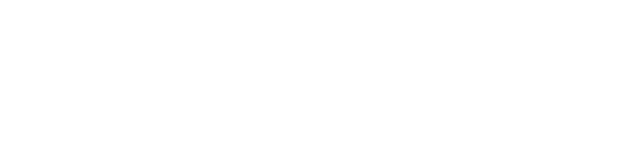
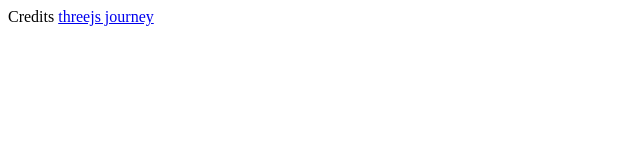
Before and after one commit to Daniyal857/room-in-3d, a website: page src/index.html in a window 1280 px wide. Shown: the whole page, without its empty margins (0-640 px from the left). Drawn offline with Linux system fonts and the light colour scheme.

Commit message:
credits added

```diff
--- a/src/index.html
+++ b/src/index.html
@@ -18,5 +18,11 @@
   </head>
   <body>
     <div class="experience"></div>
+    <span class="credits"
+      >Credits
+      <a href="https://threejs-journey.com/" target="_blank"
+        >threejs journey</a
+      ></span
+    >
   </body>
 </html>
```
Also changed, not shown: src/style.css (+5 -10 lines).
